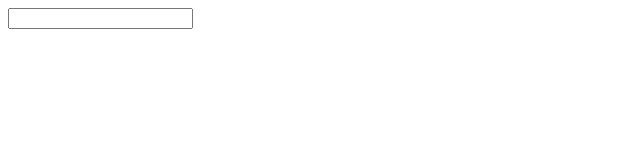
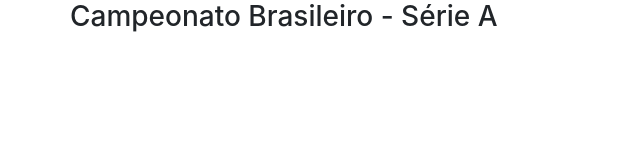
Before and after one commit to ecthon-b/curso-vue-schoolofnet, a plain HTML site: page index.html in a window 1280 px wide. Shown: the whole page, without its empty margins (0-640 px from the left). Drawn offline with nearby package versions, Linux system fonts and the light colour scheme.

Commit message:
Add Bootstrap

```diff
--- a/index.html
+++ b/index.html
@@ -2,14 +2,17 @@
 <html lang="py-BR">
 <head>
     <meta charset="UTF-8">
+    <meta name="viewport" content="width=device-width, initial-scale=1, shrink-to-fit=no">
     <meta name="viewport" content="width=device-width, initial-scale=1.0">
     <title>Curso de VUE.js</title>
+    <link rel="stylesheet" href="https://stackpath.bootstrapcdn.com/bootstrap/4.5.2/css/bootstrap.min.css" integrity="sha384-JcKb8q3iqJ61gNV9KGb8thSsNjpSL0n8PARn9HuZOnIxN0hoP+VmmDGMN5t9UJ0Z" crossorigin="anonymous">
 </head>
+
 <body>
-    <div id="app">
-        {{ Ecthon }}
-        <input type="text" v-model="variavel"> <br>
-        {{ variavel }}
+    <div id="app" class="container">
+        <div class="row">
+            <h3>Campeonato Brasileiro - Série A</h3>
+        </div>
     </div>
 
 <!-- versão de desenvolvimento, inclui avisos úteis no console  -->
@@ -19,7 +22,7 @@
     new Vue({
         el: "#app",
         data: {
-            variavel: ''
+
         }
     })
 </script>
```
